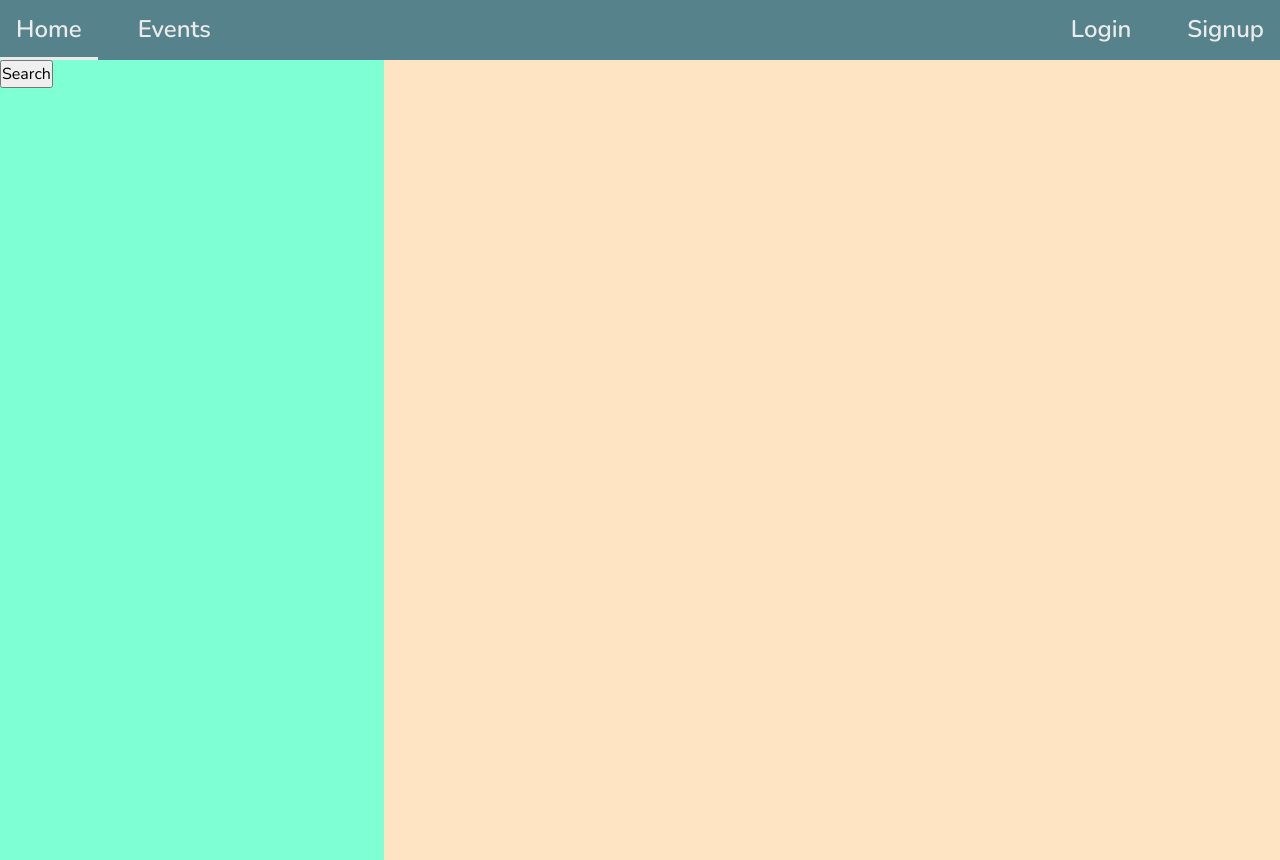
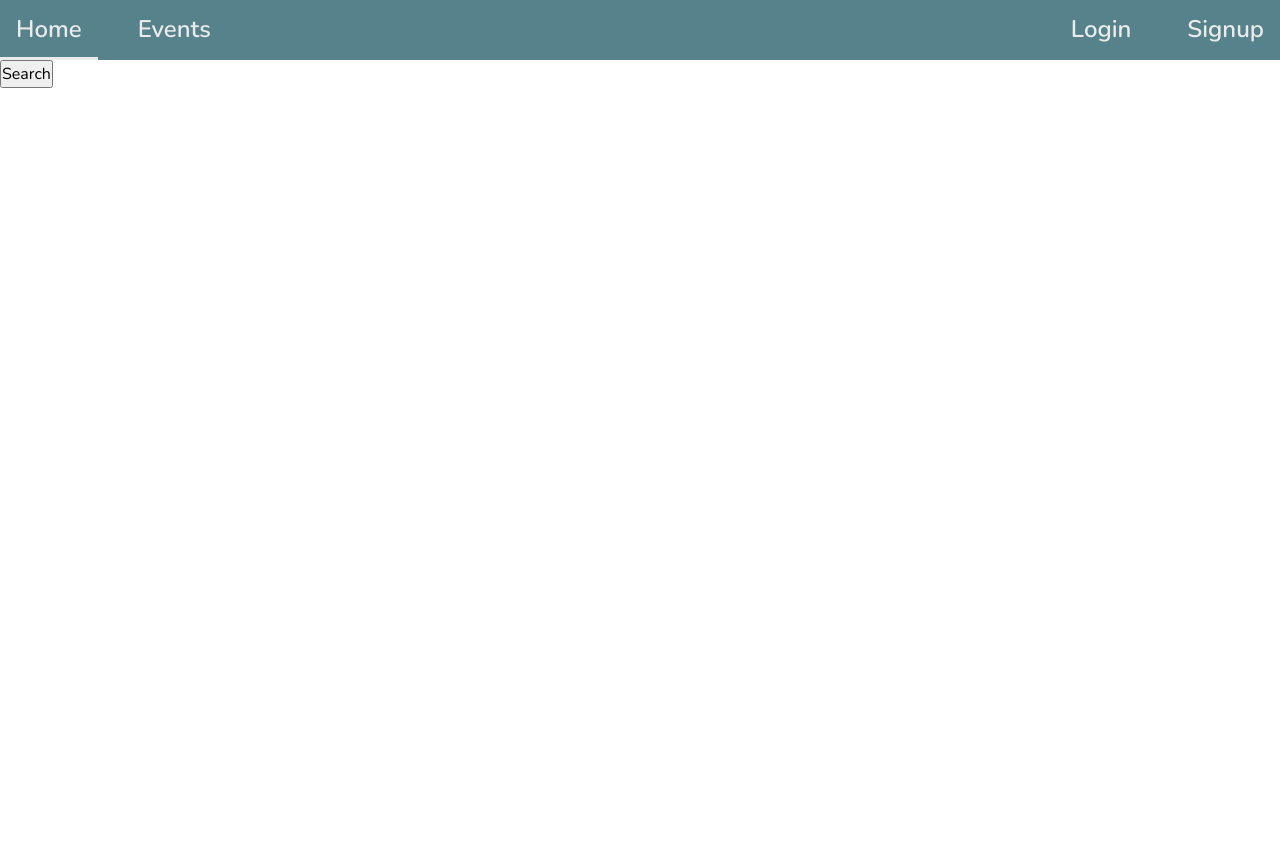
Before and after one commit to KLociJS/Advanced-team-project, a React (Create React App) app in the folder client/: page /events in a window 1280 px wide. After the commit the page ends 800 px from the top, so only its background shows below. Built offline with nearby package versions, Linux system fonts and the light colour scheme.

Commit message:
style: Remove indication colors

```diff
--- a/client/src/Pages/Events/Events.css
+++ b/client/src/Pages/Events/Events.css
@@ -1,15 +1,14 @@
 .search-form{
-    background-color: aquamarine;
     position: absolute;
-    height: 100vh;
+    height: calc(100vh - 60px);
     width: 30%;
 }
 
 .card-container{
-    background-color: bisque;
     width: 70%;
     margin-left: 30%;
-    height: 100vh;
+    overflow-y: scroll;
+    height: calc(100vh - 60px);
 }
 
 .search-button{
```
